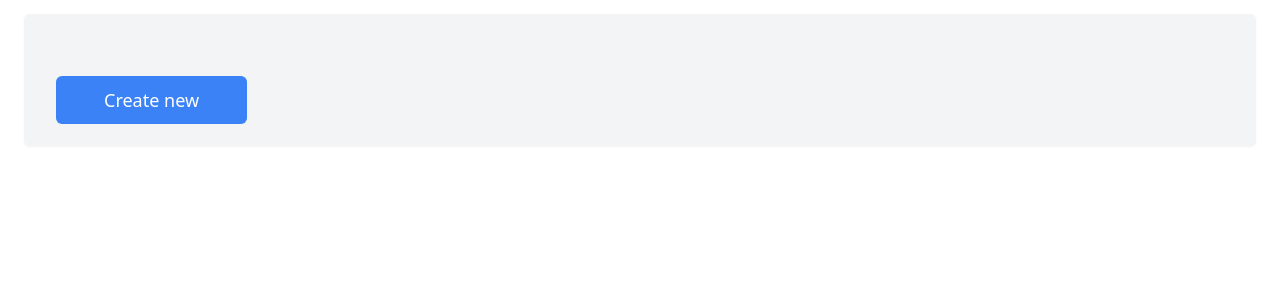
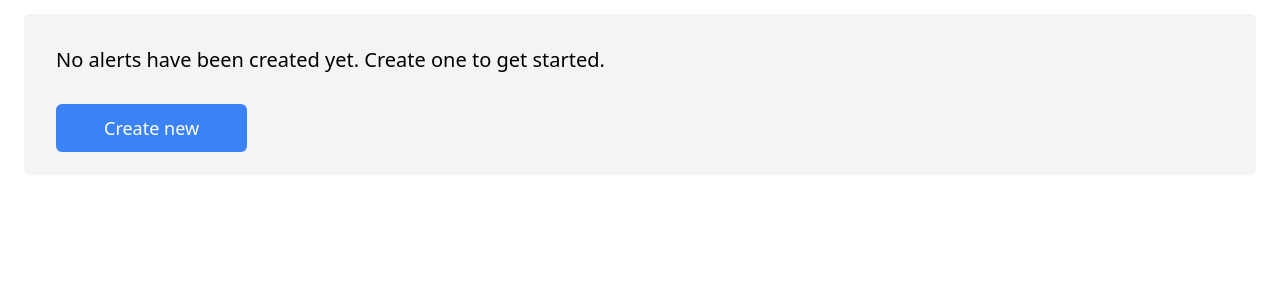
Before and after one commit to ramsy1980/pricewatch, a Flask app: template templates/alerts/index.html in a window 1280 px wide. Shown: the part 202-492 px from the top of the page. Run offline with Flask 2, Linux system fonts and the light colour scheme; the template is opened without the code that fills it, so the values that code supplies are empty; parts of the project's set-up code (start-up, migrations or seed data) failed here and were passed over.

Commit message:
feat(alerts): add no alerts found message

```diff
--- a/templates/alerts/index.html
+++ b/templates/alerts/index.html
@@ -6,6 +6,7 @@
 </header>
 <section>
     <div class="bg-gray-100 shadow-sm rounded-md p-8">
+        {% if alerts|length > 1 %}
             <div class="bg-white shadow-xl rounded-lg w-1/2 mb-10">
                 <ul class="divide-y divide-gray-300">
                     {% for alert in alerts %}
@@ -24,6 +25,11 @@
                     {% endfor %}
                 </ul>
             </div>
+        {% else %}
+            <div class="mb-10 flex items-center text-xl">
+                No alerts have been created yet. Create one to get started.
+            </div>
+        {% endif %}
 
         <a class="py-3 px-12 bg-blue-500 hover:bg-blue-600 mr-5 rounded-md text-white text-lg focus:outline-none w-full" href="{{ url_for('alerts.new_alert') }}">Create new</a>
     </div>
```
Lines whose indentation alone changed are shown as unchanged.
